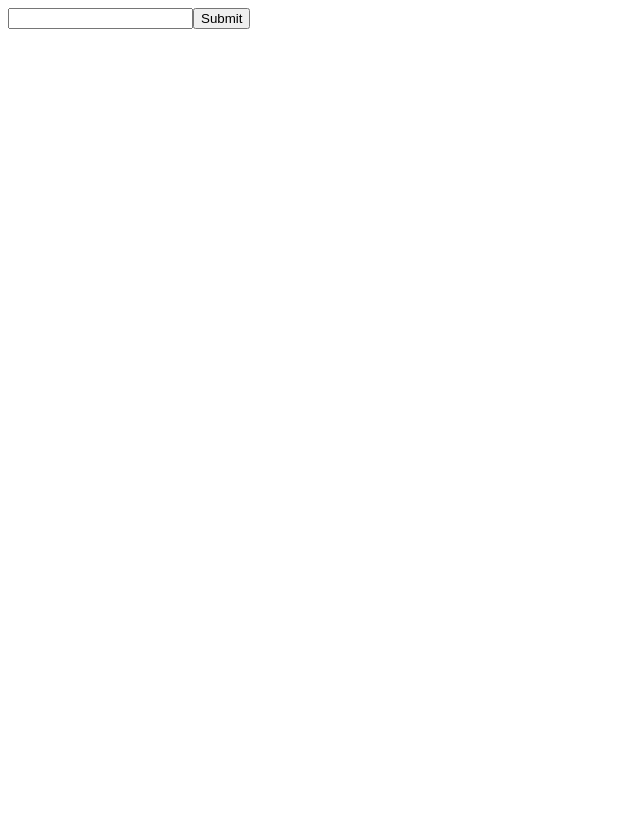
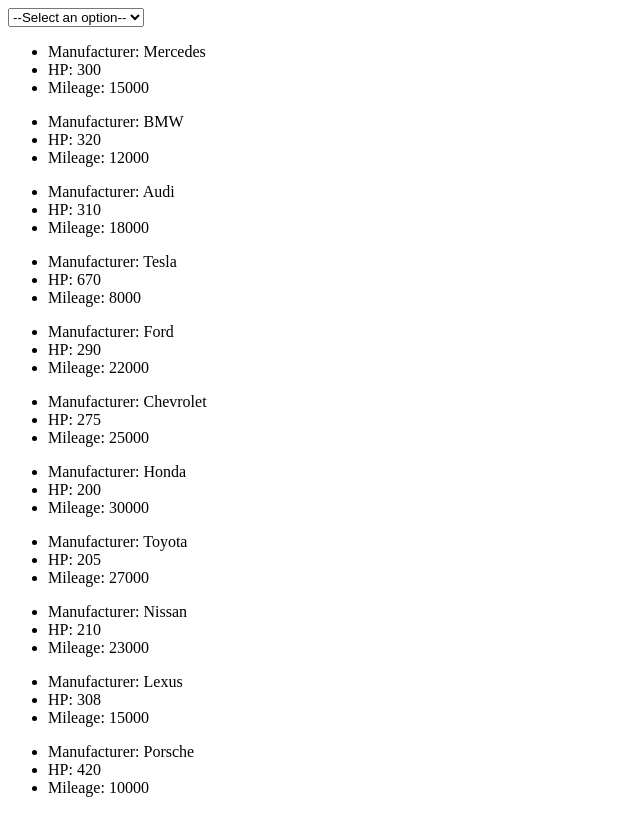
Before and after one commit to VadimVasilcovan/REACT.EX, a React (Vite) app in the folder React-EX/: page / in a window 1280 px wide. Shown: the whole page, without its empty margins (0-640 px from the left). Built offline with nearby package versions, Linux system fonts and the light colour scheme.

Commit message:
Props_ex_04

```diff
--- a/React-EX/src/App.jsx
+++ b/React-EX/src/App.jsx
@@ -1,6 +1,7 @@
 import React, { useState } from "react";
 
 import ToDoList from "./Props_ex_03/parent-component";
+import FilterParent from "./Props_ex_04/filter-parent-ex4";
 
 const App = () => {
     {/*const [submitPerson, setSubmitPerson] = useState([]);*/}
@@ -10,7 +11,7 @@
             {/*<University setSubmitPerson={setSubmitPerson} />
             <ShowResult submitPerson={submitPerson} />
     */}
-        <ToDoList/>
+        <FilterParent/>
         </>
     );
 };
--- a/React-EX/src/Props_ex_03/children_addTask.jsx
+++ b/React-EX/src/Props_ex_03/children_addTask.jsx
@@ -3,22 +3,22 @@
 
 const AddTask = ({task, setTask, submitTask, setSubmitTask}) => {
 
-
     const writeTask = (event) =>{
         setTask(event.target.value)
     }
-
     const submitTaskFun = () => {
         setSubmitTask([...submitTask, task]);
         setTask('');
     }
 
     return (<>
+
     <input
     value={task}
     type="text"
     onChange={writeTask}
     />
+
      <button onClick={submitTaskFun}>Submit</button>
     </>)
 
--- a/React-EX/src/Props_ex_03/children_deleteTask.jsx
+++ b/React-EX/src/Props_ex_03/children_deleteTask.jsx
@@ -2,11 +2,9 @@
 
 const DeleteTask = ( { submitTask, setSubmitTask, index  }) => {
 
-
     const deleteTaskFun = (deleteTaskIndex) => {
         setSubmitTask(submitTask.filter((_, i) => i !== deleteTaskIndex))
     }
-
     return(<>
     <button  onClick={() => deleteTaskFun(index)}>X</button>
     </>)
--- a/React-EX/src/Props_ex_03/parent-component.jsx
+++ b/React-EX/src/Props_ex_03/parent-component.jsx
@@ -12,7 +12,6 @@
     return(<>
    <AddTask {...addTaskProps} />
 
-
    {submitTask.map((task, index) => (
     <div key={index}>{task}
     <DeleteTask {...addTaskProps} index={index} />
--- /dev/null
+++ b/React-EX/src/Props_ex_04/filter-manufacturer-ex4.jsx
@@ -0,0 +1,34 @@
+import React from 'react';
+
+
+const ManufacturerFilter = ({ manufacturer, setManufacturer, carsBrands }) => {
+    const writeManufacturer = (event) => {
+        setManufacturer(event.target.value);
+    }
+
+    return (
+        <>
+            <select onChange={writeManufacturer} value={manufacturer}>
+                <option value="">--Select an option--</option>
+                {carsBrands.map((carsBrand, index) => (
+                    <option key={index} value={carsBrand.HP}>
+                        {carsBrand.HP}
+                    </option>
+                ))}
+                <option value="custom">Other</option>
+            </select>
+
+
+            {manufacturer === 'custom' && (
+                <input
+                    type="text"
+                    value={manufacturer}
+                    onChange={writeManufacturer}
+                    placeholder="Enter custom manufacturer"
+                />
+            )}
+        </>
+    );
+}
+
+export default ManufacturerFilter;
--- /dev/null
+++ b/React-EX/src/Props_ex_04/filter-parent-ex4.jsx
@@ -0,0 +1,43 @@
+import { useState } from "react"
+import ManufacturerFilter from "./filter-manufacturer-ex4";
+
+const FilterParent = () => {
+    const [manufacturer, setManufacturer]=useState('')
+
+
+
+    const carsBrands = [
+        { id: 1, manufacturer: 'Mercedes', HP: 300, mileage: 15000 },
+        { id: 2, manufacturer: 'BMW', HP: 320, mileage: 12000 },
+        { id: 3, manufacturer: 'Audi', HP: 310, mileage: 18000 },
+        { id: 4, manufacturer: 'Tesla', HP: 670, mileage: 8000 },
+        { id: 5, manufacturer: 'Ford', HP: 290, mileage: 22000 },
+        { id: 6, manufacturer: 'Chevrolet', HP: 275, mileage: 25000 },
+        { id: 7, manufacturer: 'Honda', HP: 200, mileage: 30000 },
+        { id: 8, manufacturer: 'Toyota', HP: 205, mileage: 27000 },
+        { id: 9, manufacturer: 'Nissan', HP: 210, mileage: 23000 },
+        { id: 10, manufacturer: 'Lexus', HP: 308, mileage: 15000 },
+        { id: 11, manufacturer: 'Porsche', HP: 420, mileage: 10000 }
+    ];
+    const manufacturerProps = {manufacturer, setManufacturer, carsBrands}
+
+    console.log(carsBrands)
+    return(<>
+    <div>
+        <div>
+        <ManufacturerFilter {...manufacturerProps}/>
+        </div>
+        <div>
+    {carsBrands.map((carBrand) => (
+        <ul key={carBrand.id}>
+            <li>Manufacturer: {carBrand.manufacturer}</li>
+            <li>HP: {carBrand.HP}</li>
+            <li>Mileage: {carBrand.mileage}</li>
+        </ul>
+    ))}
+</div>
+    </div>
+    </>)
+}
+
+export default FilterParent
```
